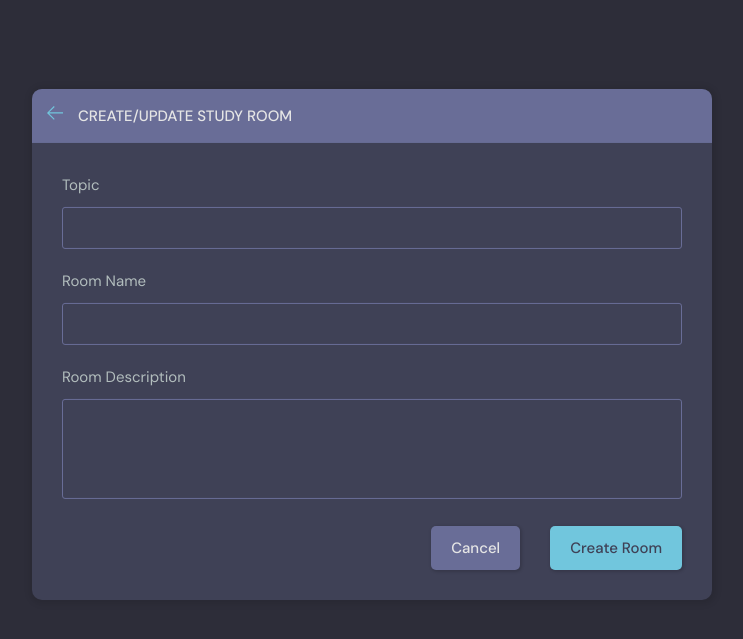
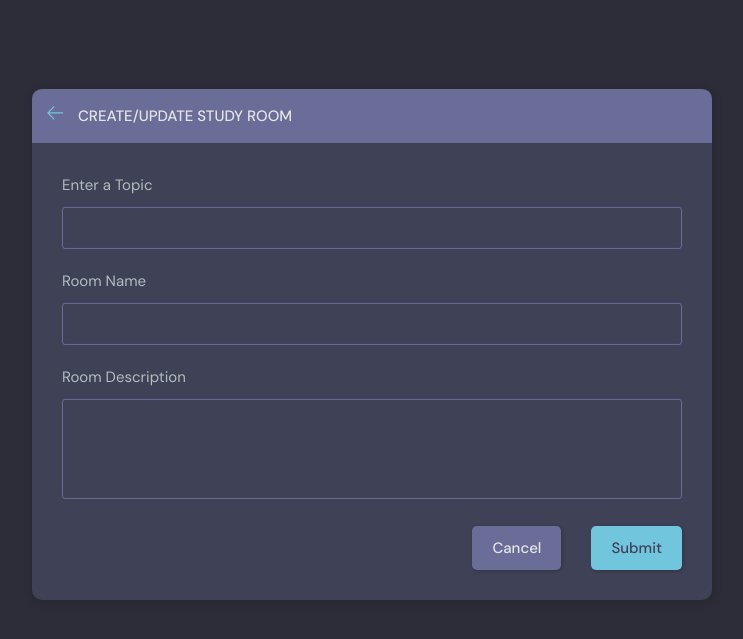
Before and after one commit to Muvva-Adityavardhan/Django-studyweb, a Django app: page /create_room/ in a window 1280 px wide. Shown: the part 76-715 px from the top of the page, without its empty margins (268-1011 px from the left). Run offline with Django 5.2, Linux system fonts and the light colour scheme; a user stored in the database is signed in; data comes from the database, SQL or seed files in the repository; both versions use the stored data as it was after the commit.

Commit message:
Create form modified

```diff
--- a/base/templates/base/room_form.html
+++ b/base/templates/base/room_form.html
@@ -25,8 +25,8 @@
             {% csrf_token %}
 
             <div class="form__group">
-              <label for="room_topic">Topic</label>
-              <input required type="text" name="topic" id="room_topic" list="topic-list" />
+              <label for="room_topic">Enter a Topic</label>
+              <input required type="text" value = "{{room.topic.name}}" name="topic" id="room_topic" list="topic-list" />
               <datalist id="topic-list">
                 <select id="room_topic">
                   {% for topic in topics %}
@@ -65,7 +65,7 @@
 
             <div class="form__action">
               <a class="btn btn--dark" href="index.html">Cancel</a>
-              <button class="btn btn--main" type="submit">Create Room</button>
+              <button class="btn btn--main" type="submit">Submit</button>
             </div>
           </form>
         </div>
--- a/base/views.py
+++ b/base/views.py
@@ -125,12 +125,16 @@ def createRoom(request):
     form = RoomForm()
     topics = Topic.objects.all()
     if(request.method == 'POST'):
-        form = RoomForm(request.POST)
-        if form.is_valid():
-            room = form.save(commit = False)
-            room.host = request.user
-            room.save()
-            return redirect('home')
+        topic_name = request.POST.get('topic')
+        topic, created = Topic.objects.get_or_create(name=topic_name)  # Get or create the topic
+
+        Room.objects.create(
+            host = request.user,
+            topic = topic,
+            name = request.POST.get('name'),
+            description = request.POST.get('description'),
+        )
+        return redirect('home')
 
     context = {'form':form, 'topics':topics}
     return render(request, 'base/room_form.html',context)
@@ -145,12 +149,16 @@ def updateRoom(request,pk):
         return HttpResponse('You are not allowed here!!')
 
     if request.method == 'POST':
+        topic_name = request.POST.get('topic')
+        topic, created = Topic.objects.get_or_create(name=topic_name)
         form = RoomForm(request.POST, instance=room)
-        if form.is_valid():
-            form.save()
-            return redirect('home')
+        room.name = request.POST.get('name')
+        room.topic = topic
+        room.description = request.POST.get('description')
+        room.save()
+        return redirect('home')
 
-    context = {'form':form, 'topics':topics}
+    context = {'form':form, 'topics':topics, 'room':room}
     return render(request, 'base/room_form.html',context)
 
 
```
Also changed, not shown: db.sqlite3.
